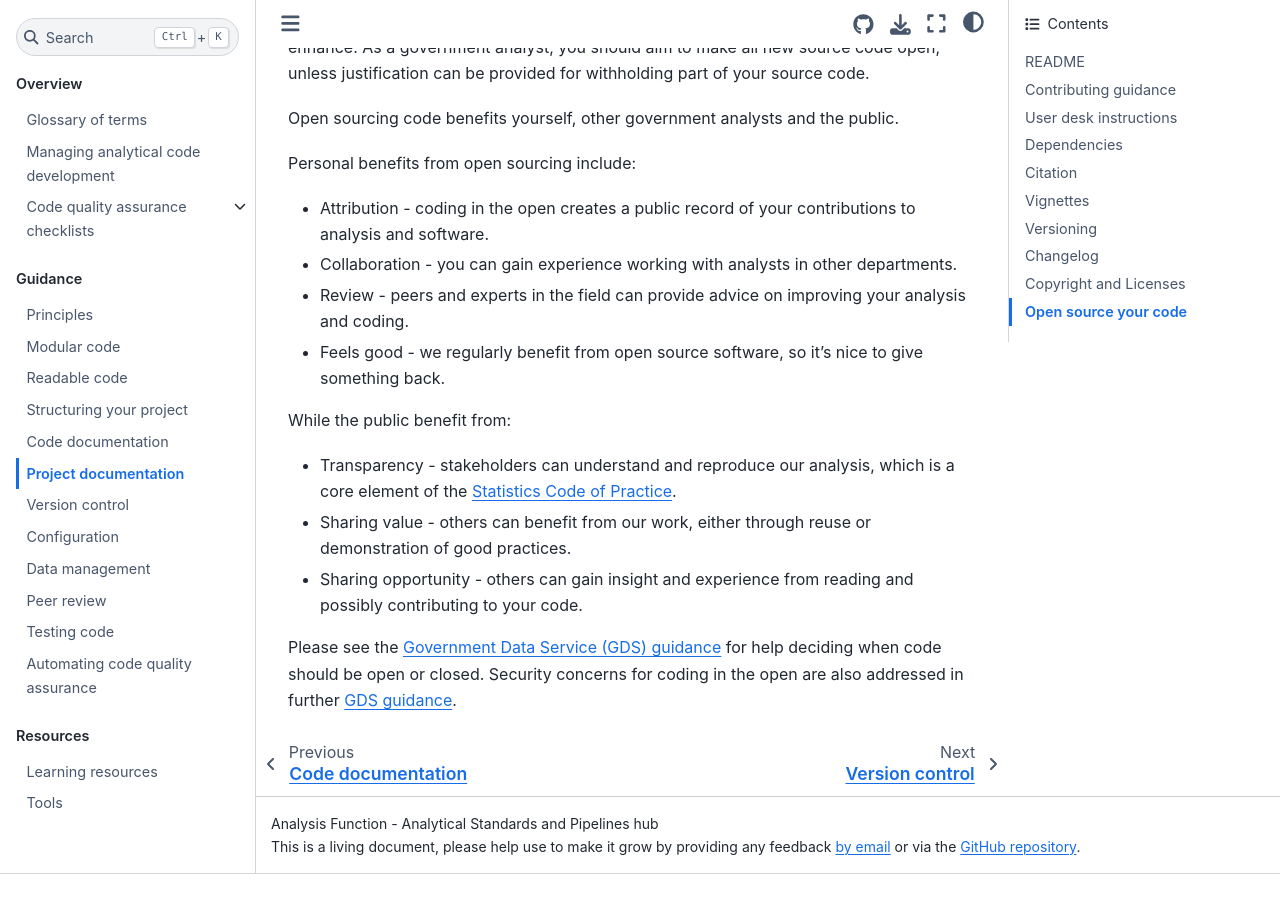
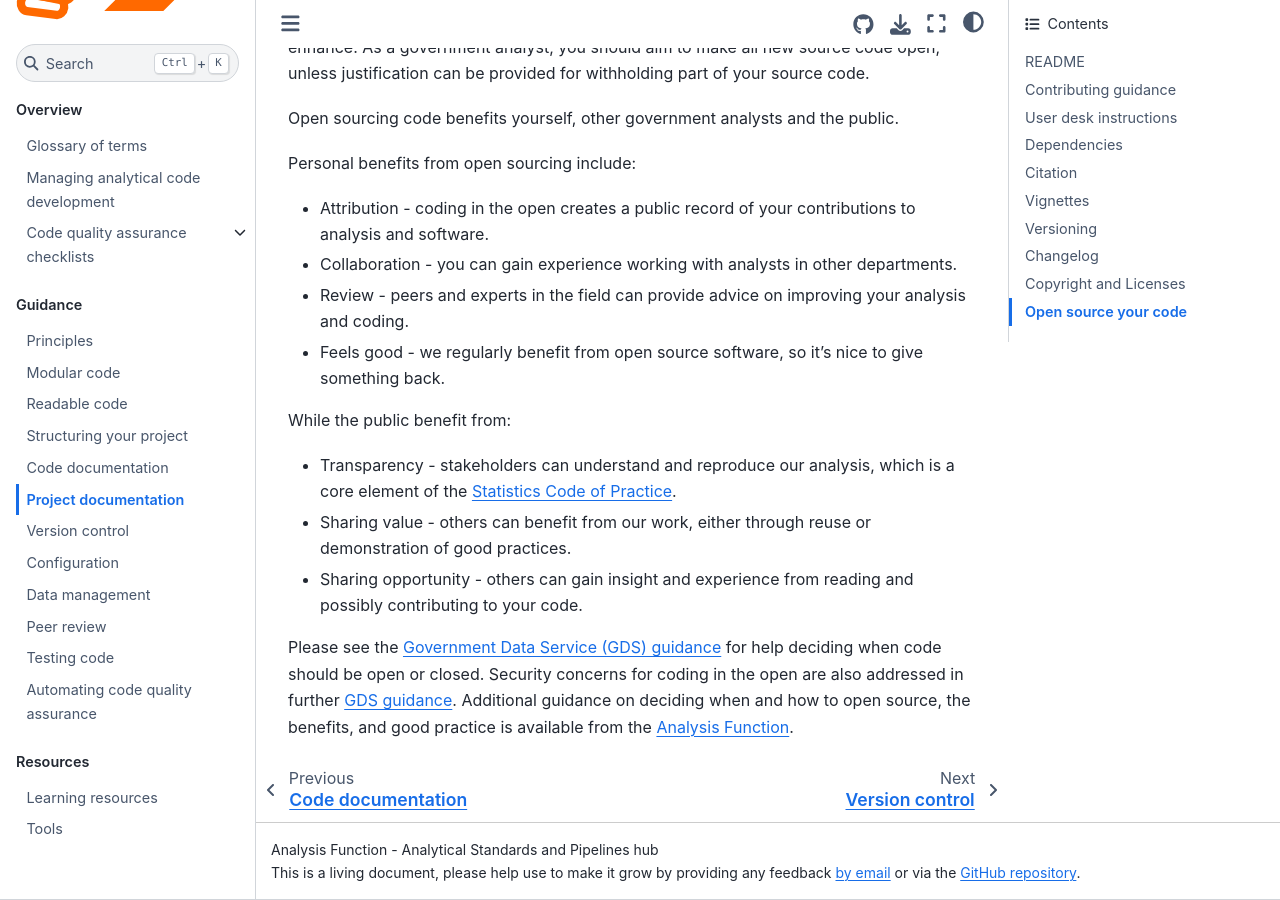
Before and after one commit to best-practice-and-impact/qa-of-code-guidance, a Jupyter Book: the page built from book/project_documentation.md, in a window 1280 px wide and 900 px high, scrolled down 6833 px. Built offline with Jupyter Book 1.0.4 settings and Sphinx 7.4.7 and the Sphinx Book theme 1.1.4, drawn with Linux system fonts in a browser that asks for light colours; before the commit the page ends 7707 px from its top, so only the background shows below that.

Commit message:
add analysis function open sourcing link (#191)
Co-authored-by: Sarah Collyer <145347654+sarahcollyer@users.noreply.github.com>

```diff
--- a/book/project_documentation.md
+++ b/book/project_documentation.md
@@ -326,4 +326,4 @@
 Please see the [Government Data Service (GDS) guidance](https://www.gov.uk/government/publications/open-source-guidance/when-code-should-be-open-or-closed)
 for help deciding when code should be open or closed.
 Security concerns for coding in the open are also addressed in further
-[GDS guidance](https://www.gov.uk/government/publications/open-source-guidance/security-considerations-when-coding-in-the-open).
+[GDS guidance](https://www.gov.uk/government/publications/open-source-guidance/security-considerations-when-coding-in-the-open). Additional guidance on deciding when and how to open source, the benefits, and good practice is available from the [Analysis Function](https://analysisfunction.civilservice.gov.uk/policy-store/open-sourcing-analytical-code/).
```
